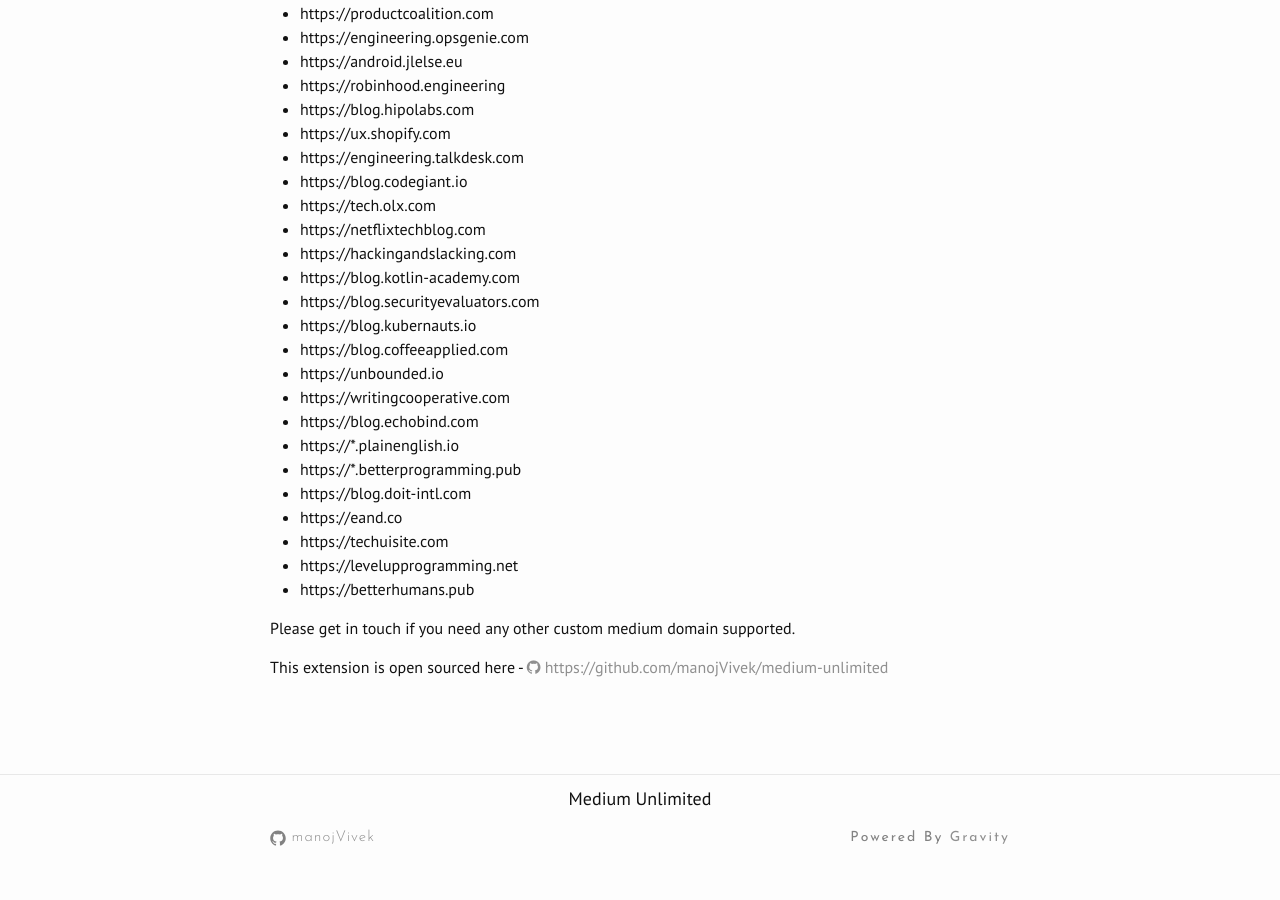
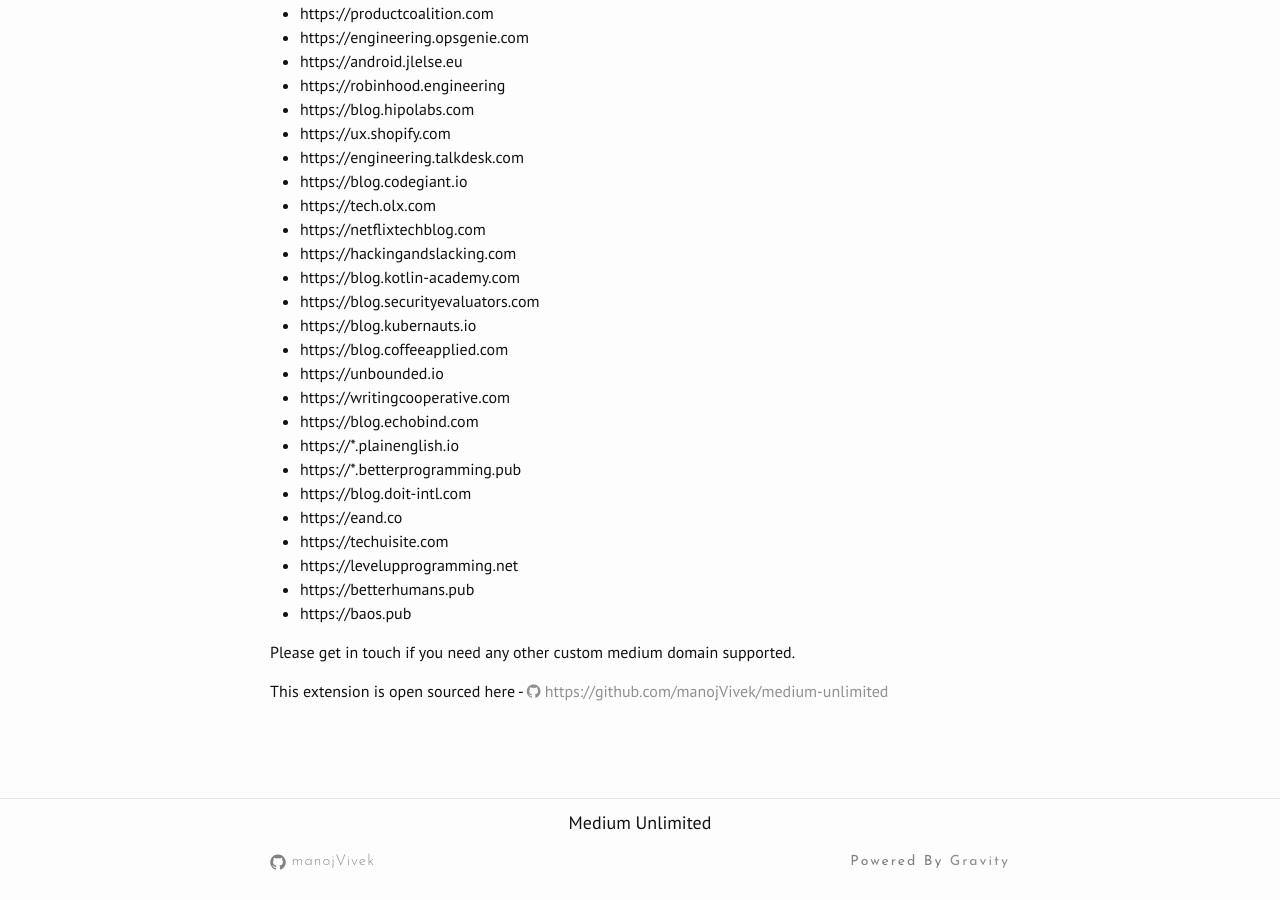
Before and after one commit to manojVivek/medium-unlimited, a Jekyll site: the page built from website/index.html, in a window 1280 px wide and 900 px high, scrolled down 1322 px. Built offline with Jekyll 4.4.1, drawn with Linux system fonts in a browser that asks for light colours; nearby versions of some CDN libraries; the list of posts is cut into pages by our own code; before the commit the page ends 2198 px from its top, so only the background shows below that.

Commit message:
Update index.html

```diff
--- a/website/index.html
+++ b/website/index.html
@@ -123,6 +123,7 @@
       <li>https://techuisite.com</li>
       <li>https://levelupprogramming.net</li>
       <li>https://betterhumans.pub</li>
+      <li>https://baos.pub</li>
     </ul>
     <p>Please get in touch if you need any other custom medium domain supported.</p>
 
```
